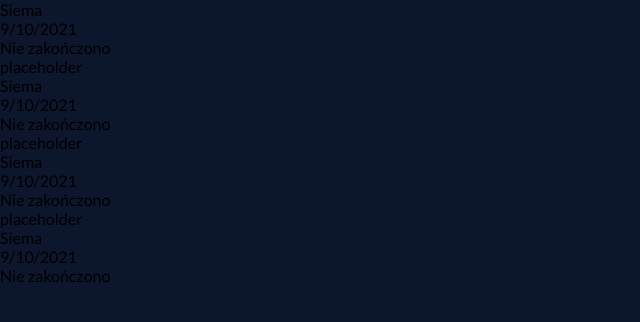
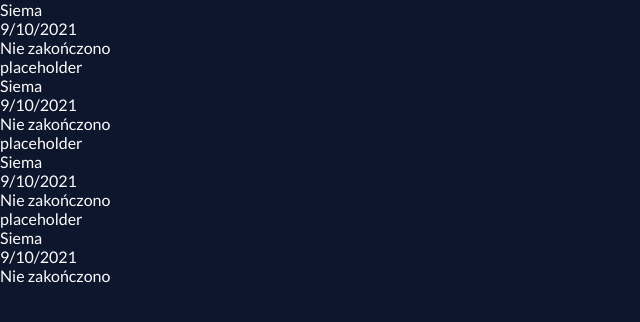
Before and after one commit to goodideagiver/roadmapper-ts, a React (Vite) app: page / in a window 1280 px wide. Shown: the top 322 px of the page, without its empty margins (0-640 px from the left). Built offline with nearby package versions, Linux system fonts and the light colour scheme.

Commit message:
Change default font color

```diff
--- a/src/assets/css/index.css
+++ b/src/assets/css/index.css
@@ -10,4 +10,5 @@ body {
 	margin: 0;
 	padding: 0;
 	background-color: var(--body-base);
+	color: var(--body-text);
 }
```
